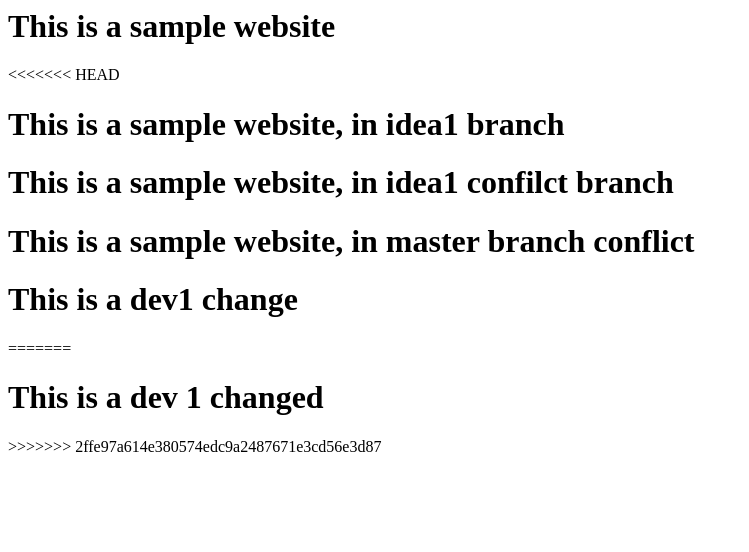
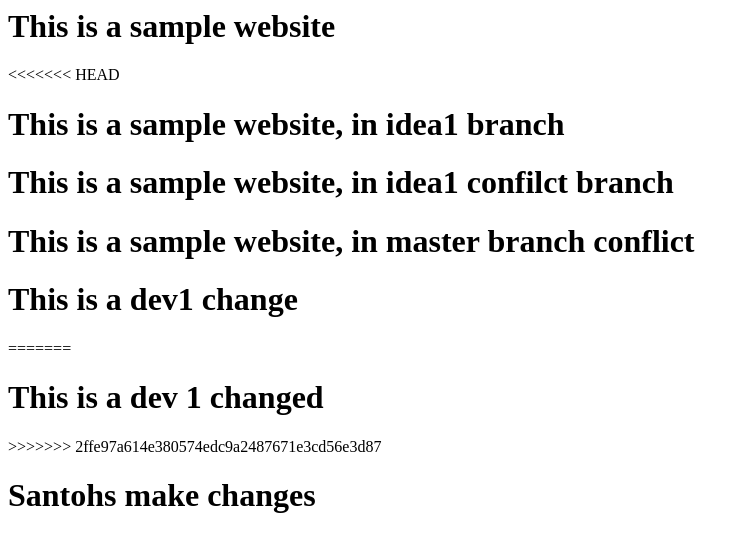
Before and after one commit to praveen-aella/webtest, a plain HTML site: page index.html in a window 1280 px wide. Shown: the whole page, without its empty margins (0-749 px from the left). Drawn offline with Linux system fonts and the light colour scheme.

Commit message:
jenkins change

```diff
--- a/index.html
+++ b/index.html
@@ -7,3 +7,4 @@
 =======
 <h1>This is a dev 1 changed</h1>
 >>>>>>> 2ffe97a614e380574edc9a2487671e3cd56e3d87
+<h1>Santohs make changes</h1>
```
